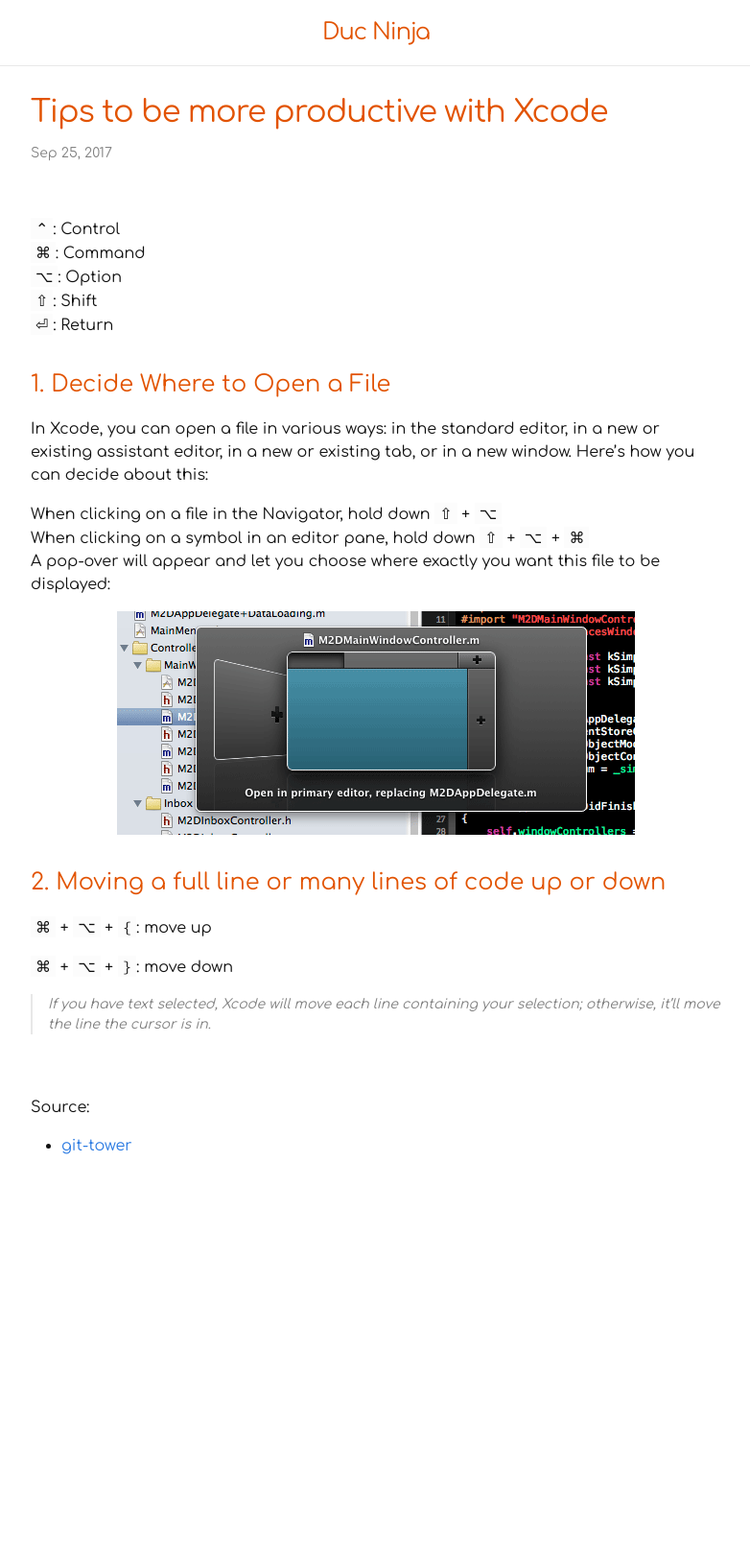
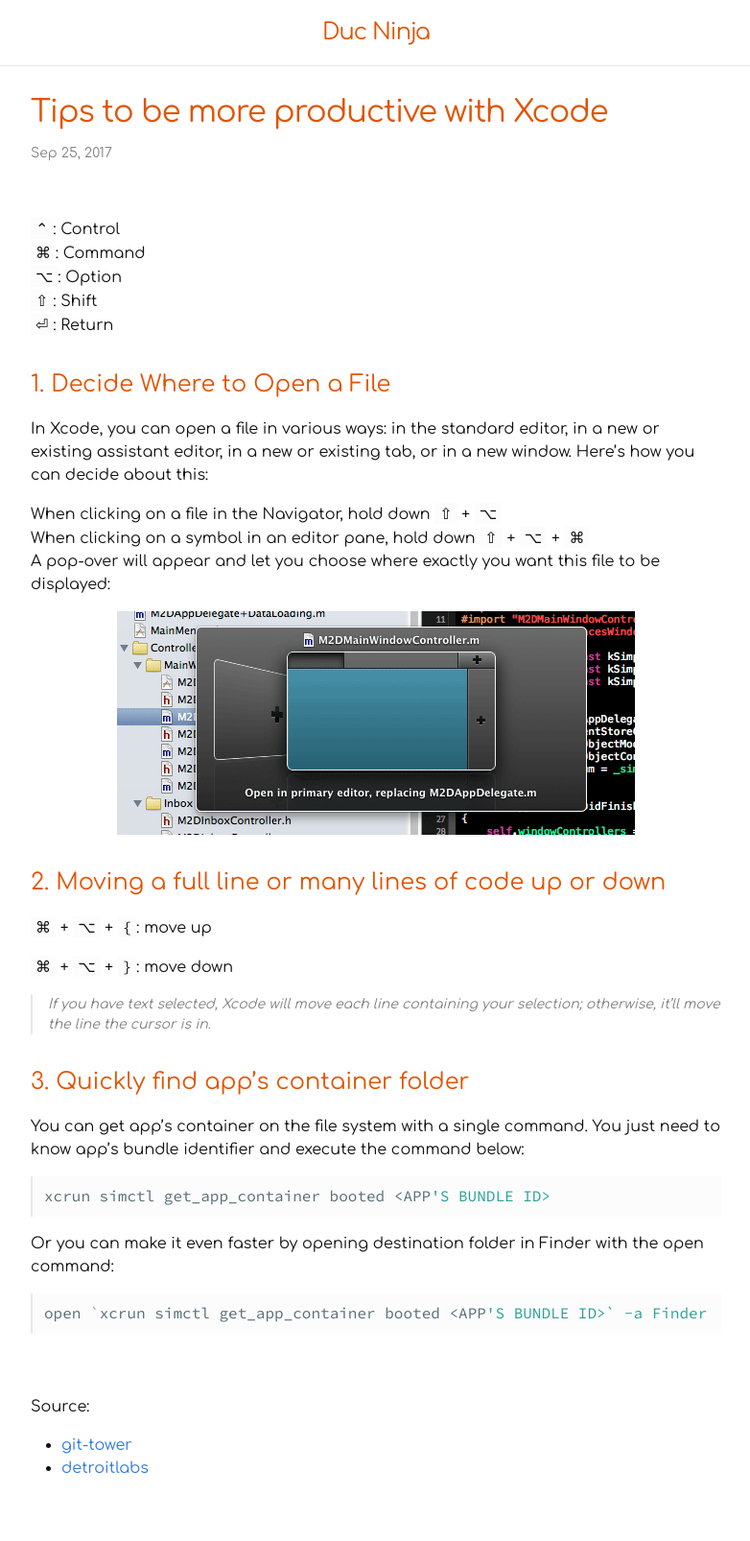
Before and after one commit to nnduc/nnduc.github.io, a Jekyll site: the page built from _posts/2017-09-25-tips-to-be-more-productive-with-xcode.md, in a window 1280 px wide. Shown: the whole page at 96% size, without its empty margins (248-1030 px from the left). Built offline with Jekyll 4.4.1, drawn with Linux system fonts in a browser that asks for light colours; comment, search, counter and statistics services are not loaded; before the commit the page ends 1270 px from its top, so only the background shows below that.

Commit message:
Tips to be more productive with Xcode

````diff
--- a/_posts/2017-09-25-tips-to-be-more-productive-with-xcode.md
+++ b/_posts/2017-09-25-tips-to-be-more-productive-with-xcode.md
@@ -27,8 +27,22 @@
 
 > If you have text selected, Xcode will move each line containing your selection; otherwise, it’ll move the line the cursor is in.
 
+### 3. Quickly find app’s container folder
+You can get app’s container on the file system with a single command. You just need to know app’s bundle identifier and execute the command below:
+```bash
+xcrun simctl get_app_container booted <APP'S BUNDLE ID>
+```
+Or you can make it even faster by opening destination folder in Finder with the open command:
+```bash
+open `xcrun simctl get_app_container booted <APP'S BUNDLE ID>` -a Finder
+```
+
 <br><br>
 Source:
 - [git-tower][git-tower]
+- [detroitlabs][detroitlabs]
+
+
 
 [git-tower]: https://www.git-tower.com/blog/6-tips-for-xcode/
+[detroitlabs]: https://www.detroitlabs.com/blog/2017/04/13/17-xcode-tips-and-tricks-that-every-ios-developer-should-know/
````
